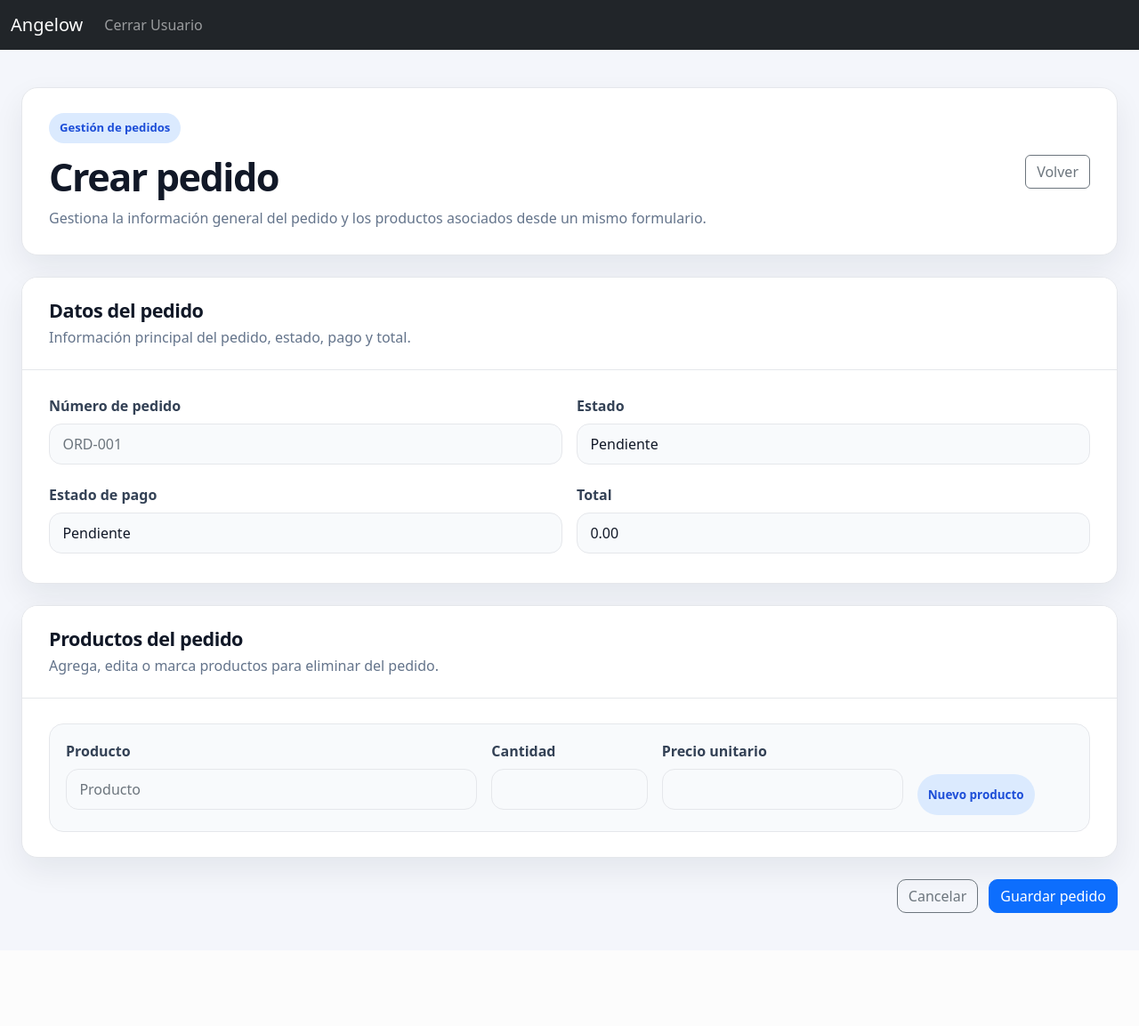
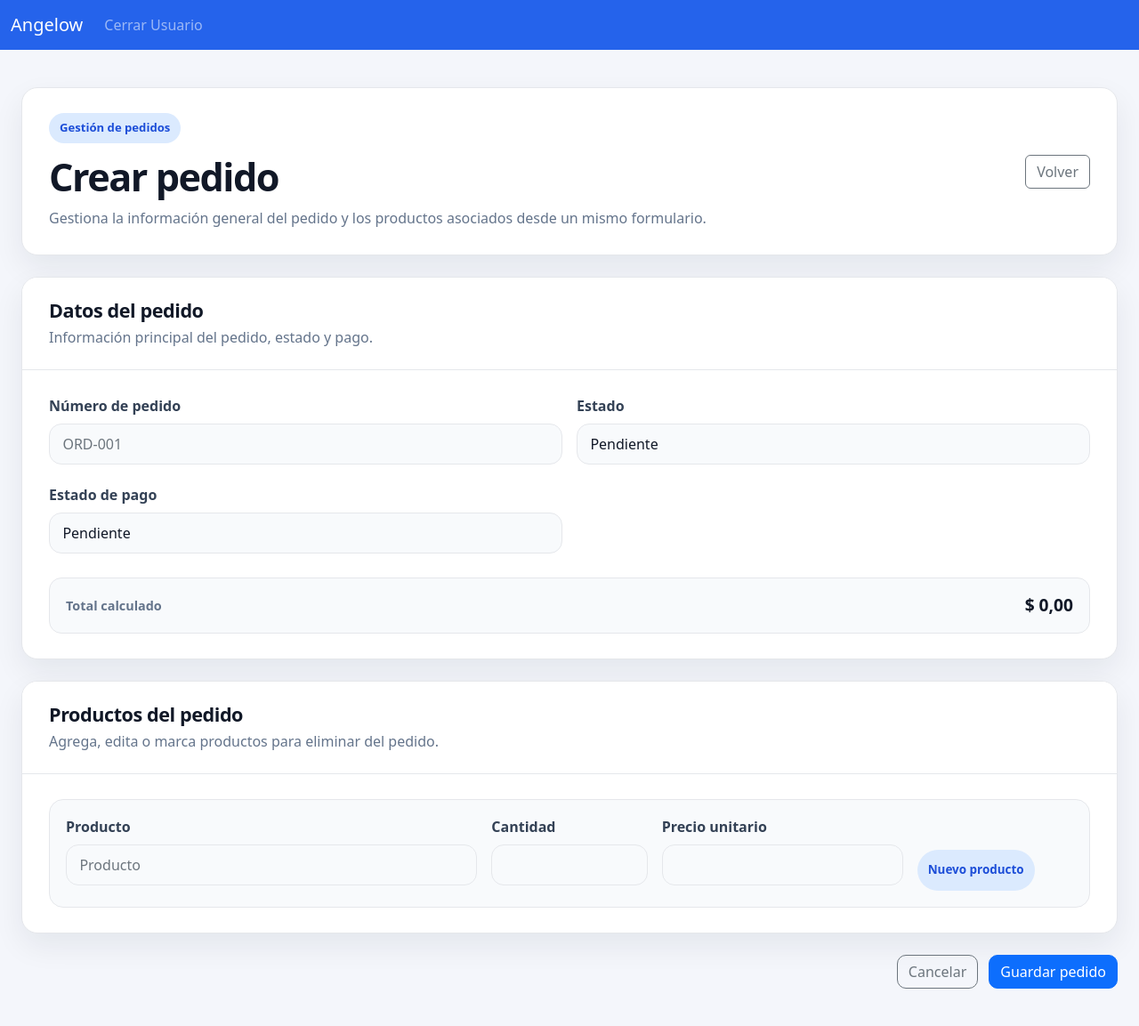
Before and after one commit to Braian551/AngelowDjangoOrders, a Django app: page /orders/create/ in a window 1280 px wide. Shown: the whole page at 89% size. Before the commit the page ends 1026 px from the top, so only its background shows below. Run offline with Django 4.2, Linux system fonts and the light colour scheme; the visitor is signed in with stand-in values (Sample User, id 1); some libraries are stand-ins or nearby versions.

Commit message:
fix: cambio en la logica del total de la orden, se calcula dependiendo de la cantidad y precio unit
Descripcion:
Cambia la logica del total de la orden para calcularlo automaticamente desde cantidad y precio unitario de los items.

```diff
--- a/dcrm/website/forms/order_form.py
+++ b/dcrm/website/forms/order_form.py
@@ -19,7 +19,8 @@ class OrderForm(forms.ModelForm):
     - número de pedido
     - estado del pedido
     - estado del pago
-    - total
+
+    El total no se edita manualmente: se calcula desde los items del pedido.
     """
 
     class Meta:
@@ -31,7 +32,6 @@ class OrderForm(forms.ModelForm):
             'order_number',
             'status',
             'payment_status',
-            'total',
         )
 
         # Etiquetas visibles para cada campo.
@@ -39,7 +39,6 @@ class OrderForm(forms.ModelForm):
             'order_number': 'Número de pedido',
             'status': 'Estado',
             'payment_status': 'Estado de pago',
-            'total': 'Total',
         }
 
         # Widgets controlan cómo se renderiza cada input en HTML.
@@ -61,13 +60,6 @@ class OrderForm(forms.ModelForm):
                     'class': 'form-select',
                 }
             ),
-            'total': forms.NumberInput(
-                attrs={
-                    'class': 'form-control',
-                    'placeholder': '0.00',
-                    'step': '0.01',
-                }
-            ),
         }
 
         # Mensajes de validación del pedido en español.
@@ -84,12 +76,6 @@ class OrderForm(forms.ModelForm):
             'payment_status': {
                 'required': 'Debes seleccionar el estado de pago.',
                 'invalid_choice': 'Selecciona un estado de pago válido.',
-            },
-            'total': {
-                'required': 'Debes ingresar el total del pedido.',
-                'invalid': 'Ingresa un total válido.',
-                'max_digits': 'El total no puede superar 10 dígitos.',
-                'max_decimal_places': 'El total solo puede tener 2 decimales.',
             },
         }
 
@@ -111,25 +97,6 @@ class OrderForm(forms.ModelForm):
             raise forms.ValidationError('Ya existe un pedido con ese número.')
 
         return order_number
-
-    def clean_total(self):
-        """
-        Valida que el total del pedido no sea negativo.
-
-        Django ejecuta automáticamente este método cuando llamas:
-        form.is_valid()
-        """
-        total = self.cleaned_data.get('total')
-
-        if total is None:
-            return total
-
-        # Evita guardar pedidos con valores negativos aunque el navegador no valide el input.
-        if total < Decimal('0.00'):
-            raise forms.ValidationError('El total no puede ser negativo.')
-
-        return total
-
 
 class OrderItemForm(forms.ModelForm):
     """
--- a/dcrm/website/models/order.py
+++ b/dcrm/website/models/order.py
@@ -60,9 +60,10 @@ class Order(models.Model):
     def calculate_total(self):
         """Calcula el total sumando los subtotales de los ítems asociados."""
         # Convención ORM de Django: el modelo concentra datos y lógica de dominio.
-        if not self.pk or not self.items.exists():
+        if not self.pk:
             return self.total
 
+        # El total es derivado: si no hay ítems guardados, el valor correcto es cero.
         total = sum((item.subtotal for item in self.items.all()), Decimal('0.00'))
         self.total = total
         self.save(update_fields=['total', 'updated_at'])
--- a/dcrm/website/templates/navbar.html
+++ b/dcrm/website/templates/navbar.html
@@ -1,4 +1,4 @@
-<nav class="navbar navbar-expand-lg navbar-dark bg-dark">
+<nav class="navbar navbar-expand-lg navbar-dark angelow-navbar">
   <div class="container-fluid">
     <a class="navbar-brand" href="{% url 'home' %}">Angelow</a>
     {# Botón responsive de Bootstrap para abrir el menú en pantallas pequeñas. #}
--- a/dcrm/website/templates/orders/order_form.html
+++ b/dcrm/website/templates/orders/order_form.html
@@ -37,7 +37,7 @@
             <div class="orders-card-header">
                 <div>
                     <h2>Datos del pedido</h2>
-                    <p>Información principal del pedido, estado, pago y total.</p>
+                    <p>Información principal del pedido, estado y pago.</p>
                 </div>
             </div>
 
@@ -56,6 +56,14 @@
                             {% include 'orders/partials/order_field.html' with field=field %}
                         </div>
                     {% endfor %}
+                </div>
+
+                <!-- Total calculado desde los productos: no se edita manualmente. -->
+                <div class="order-total-preview" aria-live="polite">
+                    <span>Total calculado</span>
+                    <strong id="orderCalculatedTotal">
+                        ${{ order.total|default:"0.00" }}
+                    </strong>
                 </div>
 
             </div>
@@ -108,3 +116,7 @@
 </section>
 
 {% endblock %}
+
+{% block extra_js %}
+<script src="{% static 'js/orders.js' %}"></script>
+{% endblock %}
--- a/dcrm/website/templates/orders/partials/order_item_form.html
+++ b/dcrm/website/templates/orders/partials/order_item_form.html
@@ -8,7 +8,7 @@
     - item_form
 -->
 
-<div class="order-item-card">
+<div class="order-item-card" data-order-item>
 
     <!-- Campos ocultos internos del formset. -->
     {% for hidden in item_form.hidden_fields %}
--- a/dcrm/website/templates/static/css/base.css
+++ b/dcrm/website/templates/static/css/base.css
@@ -38,3 +38,8 @@ body {
 .app-messages .alert strong {
     font-weight: 600;
 }
+
+/* Navbar principal del proyecto. */
+.angelow-navbar {
+    background: #2563eb;
+}
--- a/dcrm/website/templates/static/css/orders.css
+++ b/dcrm/website/templates/static/css/orders.css
@@ -343,6 +343,31 @@ body {
     font-weight: 600;
 }
 
+/* Resumen del total derivado de productos, cantidad y precio. */
+.order-total-preview {
+    margin-top: 22px;
+    padding: 16px 18px;
+    display: flex;
+    justify-content: space-between;
+    gap: 16px;
+    align-items: center;
+    border: 1px solid var(--orders-border);
+    border-radius: 14px;
+    background: #f8fafc;
+}
+
+.order-total-preview span {
+    color: var(--orders-muted);
+    font-size: 0.9rem;
+    font-weight: 600;
+}
+
+.order-total-preview strong {
+    color: var(--orders-text);
+    font-size: 1.2rem;
+    font-weight: 700;
+}
+
 /* Lista de productos en el formulario. */
 .order-items-list {
     display: flex;
--- a/dcrm/website/views/order_views.py
+++ b/dcrm/website/views/order_views.py
@@ -67,8 +67,8 @@ def create_order(request):
             # Las reservas dependen de los items finales guardados en la base de datos.
             sync_stock_reservations(order)
 
-            if order.items.exists():
-                order.calculate_total()
+            # El total del pedido siempre se deriva de los items guardados.
+            order.calculate_total()
 
             messages.success(request, 'Pedido creado correctamente.')
             return redirect('orders')
@@ -108,8 +108,8 @@ def update_order(request, order_id):
             # Después de editar items se actualizan reservas y total del pedido.
             sync_stock_reservations(order)
 
-            if order.items.exists():
-                order.calculate_total()
+            # El total del pedido siempre se deriva de los items guardados.
+            order.calculate_total()
 
             messages.success(request, 'Pedido actualizado correctamente.')
             return redirect('orders')
```
Also changed, not shown: dcrm/website/templates/static/js/orders.js (added, +58 -0 lines), dcrm/website/tests.py (+33 -3 lines).
